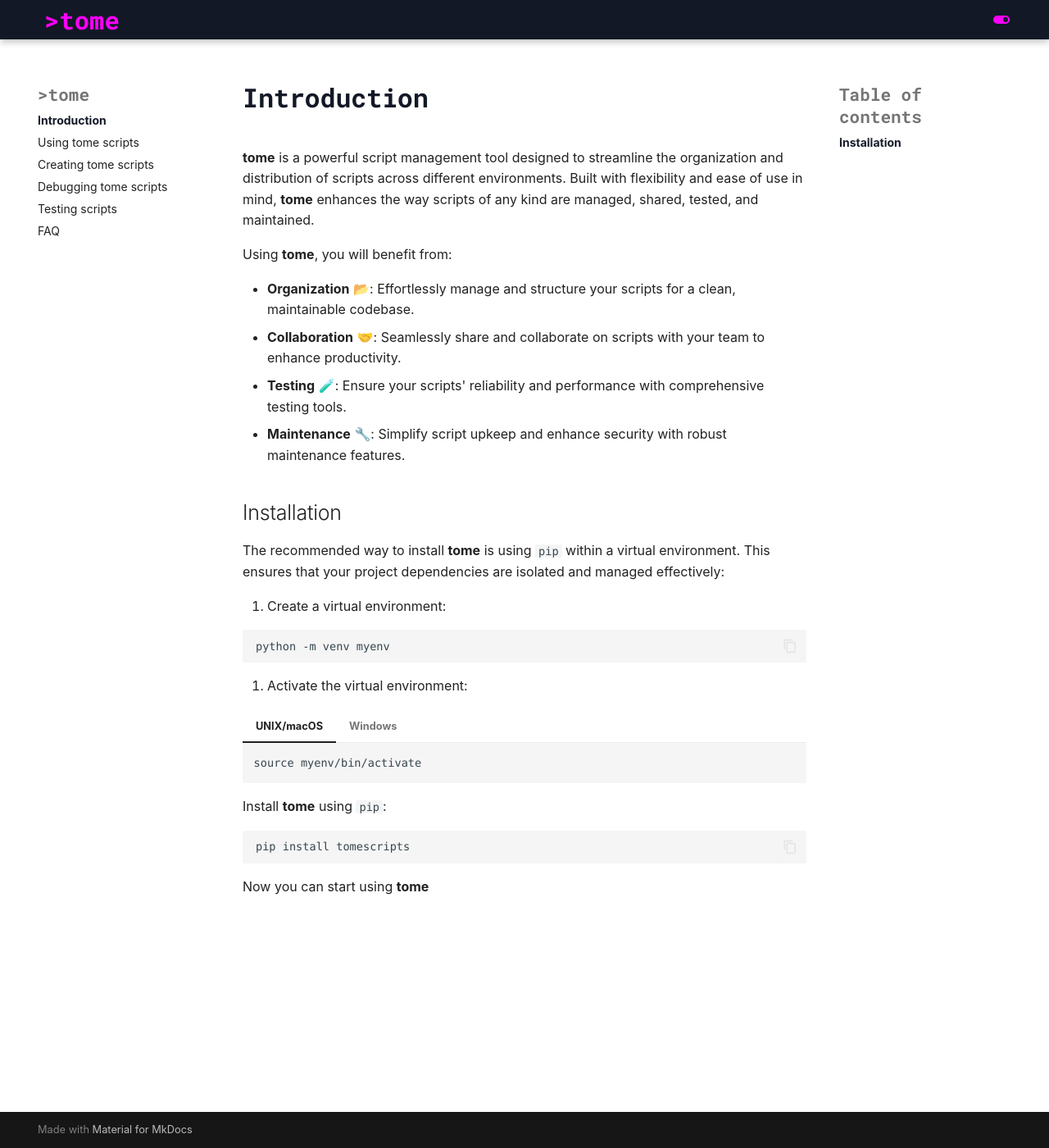
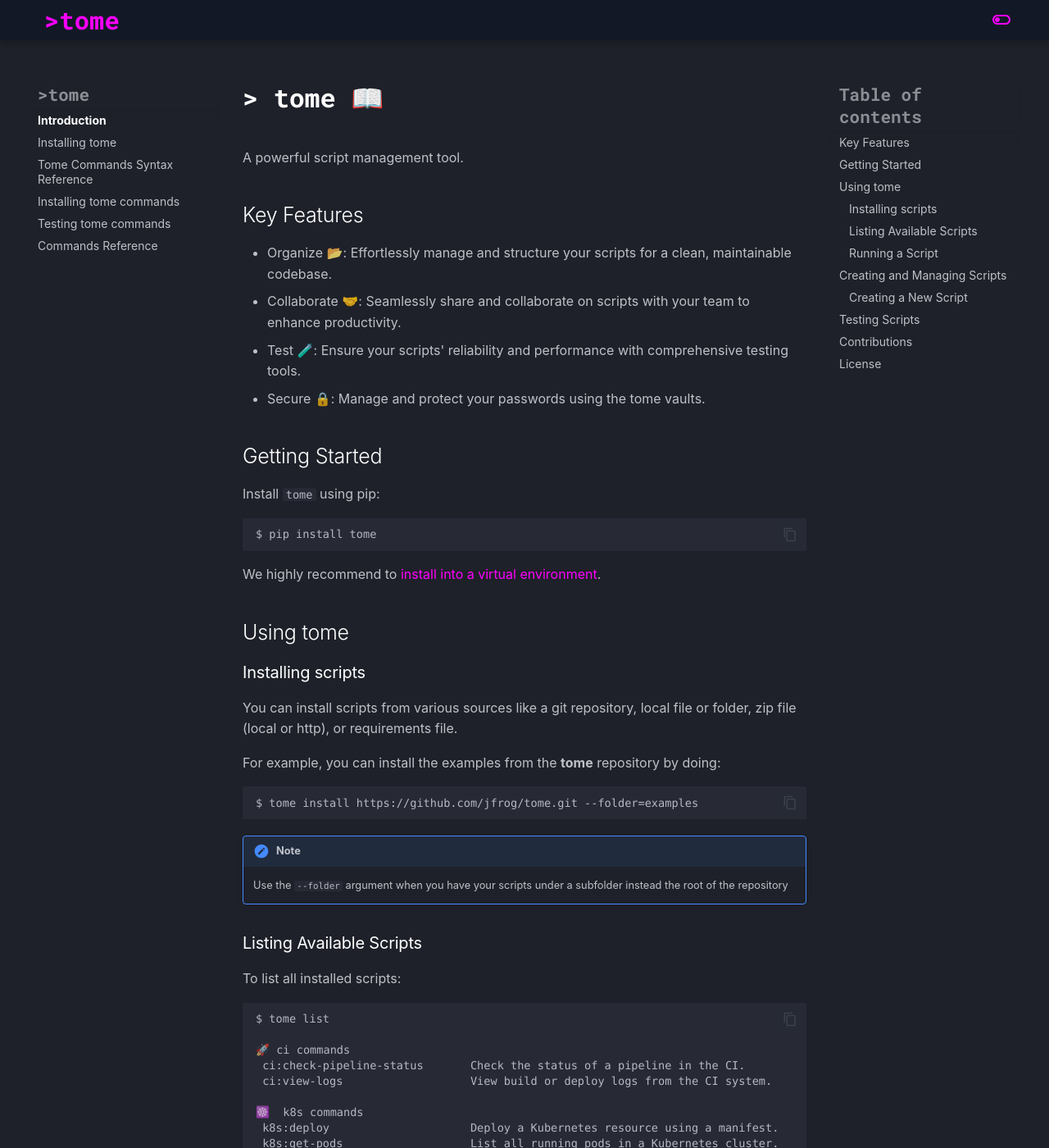
Before and after one commit to jfrog/tome, an MkDocs documentation site: the page built from docs/index.md, in a window 1280 px wide and 1400 px high. Shown: the whole window at 82% size. Built offline with MkDocs 1.6.1 and Material for MkDocs 9.7.7, drawn with Linux system fonts in a browser that asks for light colours; the version menu is left out; some of the changed text lies outside the part shown.

Commit message:
Add docs deployment and version docs (#1)
* update index

* add docs deployment for multiple versions

* simplify docs

* improve link visibility

* add admonition

* wip

* wip

* wip

* comment dev docs deploy

````diff
--- a/docs/index.md
+++ b/docs/index.md
@@ -1,48 +1,202 @@
-**tome** is a powerful script management tool designed to streamline the organization and
-distribution of scripts across different environments. Built with flexibility and ease of
-use in mind, **tome** enhances the way scripts of any kind are managed, shared, tested,
-and maintained.
+# > tome 📖
 
-Using **tome**, you will benefit from:
+A powerful script management tool.
 
-- **Organization** 📂: Effortlessly manage and structure your scripts for a clean,
-  maintainable codebase.
-- **Collaboration** 🤝: Seamlessly share and collaborate on scripts with your team to
-  enhance productivity.
-- **Testing** 🧪: Ensure your scripts' reliability and performance with comprehensive
-  testing tools.
-- **Maintenance** 🔧: Simplify script upkeep and enhance security with robust maintenance
-  features.
+## Key Features
 
-## Installation
+- Organize 📂: Effortlessly manage and structure your scripts for a clean, maintainable codebase.
+- Collaborate 🤝: Seamlessly share and collaborate on scripts with your team to enhance productivity.
+- Test 🧪: Ensure your scripts' reliability and performance with comprehensive testing tools.
+- Secure 🔒: Manage and protect your passwords using the tome vaults.
 
-The recommended way to install **tome** is using `pip` within a virtual environment. This
-ensures that your project dependencies are isolated and managed effectively:
+## Getting Started
 
-1. Create a virtual environment:
+Install `tome` using pip:
+
+```bash
+$ pip install tome
+```
+
+We highly recommend to [install into a virtual environment](./install.md).
+
+## Using tome
+
+### Installing scripts
+
+You can install scripts from various sources like a git repository, local file or folder,
+zip file (local or http), or requirements file.
+
+For example, you can install the examples from the **tome** repository by doing:
+
+```bash
+$ tome install https://github.com/jfrog/tome.git --folder=examples
+```
+
+!!! note
+
+    Use the ``--folder`` argument when you have your scripts under a subfolder instead the root of the repository
+
+
+### Listing Available Scripts
+
+To list all installed scripts:
+
+```bash
+$ tome list
+
+🚀 ci commands
+ ci:check-pipeline-status       Check the status of a pipeline in the CI.
+ ci:view-logs                   View build or deploy logs from the CI system.
+
+☸️  k8s commands
+ k8s:deploy                     Deploy a Kubernetes resource using a manifest.
+ k8s:get-pods                   List all running pods in a Kubernetes cluster.
+
+📡 server commands
+ server:check-health            Perform a health check on a server.
+ server:log-watch               Stream live logs from a server.
+ server:restart                 Restart a specific server instance.
+ server:scale-down              Decrease the number of server instances.
+ server:scale-up                Increase the number of server instances.
+```
+
+### Running a Script
+
+Execute a script invoking it with ``<namespace>:<command>`` like:
+
+```bash
+$ tome ci:check-pipeline-status --pipeline-id 427
+
+🚀 Checking the status of pipeline #427...
+Fetching pipeline details...
+Pipeline ID: 427
+Project: web-app-deployment
+Status: Running
+Started at: 2025-02-03 18:04:43 UTC
+Duration: 11 minutes
+📄 View pipeline details
+📝 Latest commit: Fix login issue (commit hash: a1b2c3d4)
+[2025-02-03 18:05:43.563673] - Cloning repository...
+[2025-02-03 18:06:58.563673] - Running tests...
+[2025-02-03 18:10:13.563673] - Building Docker image...
+Pipeline still running...
+```
+
+## Creating and Managing Scripts
+
+### Creating a New Script
+
+Create a new script with a predefined structure as a starting point using:
+
+```bash
+$ tome new <namespace>:<command>
+```
+
+Example:
+
+```bash
+$ tome new greetings:hello
+```
+
+To start using it, you can install this tome command as editable so that you can see the
+changes while you are developing.
+
+```bash
+$ tome install . -e
+```
+
+The command will appear marked as editable: ``(e)`` if you do a ``tome list``:
+
+```bash
+$ tome list
+
+...
+🌲 greetings commands
+ greetings:hello (e)            Description of the command.
+...
 
 ```
-python -m venv myenv
+
+You can open the ``./greetings/hello.py`` file with the editor of your choice and start
+making changes. The changes will be inmediately applied when you are doing them because we
+have installed it as [editable](./editables.md).
+
+This command will create something simillar to this file structure:
+
+```bash
+.
+└── greetings
+    ├── hello.py
+    └── tests
+        └── test_hello.py
 ```
 
-2. Activate the virtual environment:
+Let's check the ``hello.py`` file:
 
-=== "UNIX/macOS"
+```python
+import os
 
-    ```
-    source myenv/bin/activate
-    ```
+from tome.command import tome_command
+from tome.api.output import TomeOutput
 
-=== "Windows"
+def format_message_hello(message):
+    """
+    Add exclamations for a message
+    """
+    return message + "!!!"
 
-    ```
-    myenv\Scripts\activate
-    ```
 
-Install **tome** using `pip`:
+@tome_command()
+def hello(tome_api, parser, *args):
+    """
+    Description of the command.
+    """
+    parser.add_argument('positional_argument', help="Placeholder for a positional argument")
+    parser.add_argument('--optional-argument', help="Placeholder for an optional argument")
+    args = parser.parse_args(*args)
+
+    # Add your command implementation here
+    tome_output = TomeOutput()
+    tome_output.info(format_message_hello(f"Tome command called with positional argument: {args.positional_argument}"))
+    if args.optional_argument:
+       tome_output.info(format_message_hello(f"Tome command called with optional argument: {args.optional_argument}"))
+```
+
+For more details on the tome commands syntax please check [reference section](./reference.md).
+
+## Testing Scripts
+
+Tome supports testing using the ``tome test`` command. If you check the files that tome
+new created you will see a tests folder with a ``test_hello.py`` file inside. To run those
+tests just run:
 
 ```bash
-pip install tomescripts
+$ tome test greetings:hello
 ```
 
-Now you can start using **tome**
+To run tests over all installed commands:
+
+```bash
+$ tome test *
+```
+
+!!! note
+
+    ``tome test`` command uses [pytest](https://docs.pytest.org/en/stable/) under the hood, please install it by doing ``pip install pytest``
+
+For more information about testing your scripts with tome please check the [testing commands](./testing.md) section.
+
+## Contributions
+
+We welcome contributions! If you'd like to contribute, please check out our [Contributing
+Guide](https://github.com/jfrog/tome/blob/main/CONTRIBUTING.md) for guidelines. Fork the
+repository, make your changes, and submit a pull request.
+
+If you encounter any issues or have suggestions, feel free to [open an
+issue](https://github.com/jfrog/tome/issues).
+
+## License
+
+Tome is licensed under the [Apache License
+2.0](https://github.com/jfrog/tome/blob/main/LICENSE). See the LICENSE file for full
+details.
--- a/docs/stylesheets/tome.css
+++ b/docs/stylesheets/tome.css
@@ -11,6 +11,8 @@
 
   --content-h1-color-light: #121826;
   --content-h1-color-dark: #ffffff;
+
+  --md-link-color: magenta;
 }
 
 /* Active nav link color */
@@ -66,11 +68,27 @@
   color: var(--content-h1-color-dark);
 }
 
+[data-md-color-scheme="default"] .md-content h2,
+[data-md-color-scheme="default"] .md-content h3 {
+  color: var(--content-h1-color-light);
+}
+
+[data-md-color-scheme="slate"] .md-content h2,
+[data-md-color-scheme="slate"] .md-content h3 {
+  color: var(--content-h1-color-dark);
+}
+
+.md-content a {
+  color: var(--md-link-color);
+  text-decoration: none;
+  font-weight: normal;
+}
+
 .tabbed-content .tabbed-block p {
-    margin: 0;
+  margin: 0;
 }
 
 .tabbed-content .tabbed-block code {
-    display: block;
-    padding: 1em;
+  display: block;
+  padding: 1em;
 }
--- a/mkdocs.yml
+++ b/mkdocs.yml
@@ -1,12 +1,12 @@
 site_name: ">tome"
-
+site_url: "https://jfrog.github.io/tome/"
 nav:
   - Introduction: index.md
-  - "Using tome scripts": use_tome.md
-  - "Creating tome scripts": create_tome.md
-  - "Debugging tome scripts": debug_tome.md
-  - "Testing scripts": test_tome.md
-  - FAQ: faq.md
+  - Installing tome: install.md
+  - Tome Commands Syntax Reference: reference.md
+  - Installing tome commands: tome_install.md
+  - Testing tome commands: tome_test.md
+  - Commands Reference: tome_commands.md
 
 theme:
   name: material
@@ -14,27 +14,36 @@
   favicon: images/favicon.ico
   logo: images/favicon.ico
   palette:
+    - scheme: slate
+      primary: custom
+      toggle:
+        icon: material/toggle-switch-off-outline
+        name: Switch to light mode
     - scheme: default
       primary: custom
       toggle:
         icon: material/toggle-switch
         name: Switch to dark mode
-    - scheme: slate
-      primary: custom
-      toggle:
-        icon: material/toggle-switch-off-outline
-        name: Switch to light mode
   features:
     - content.code.copy
     - content.tabs.link
+    - navigation.expand
 
 plugins:
   - mkdocstrings
+  - mike
+
+extra:
+  version:
+    provider: mike
+    alias: true
+    default: latest
 
 extra_css:
   - stylesheets/tome.css
 
 markdown_extensions:
+  - admonition
   - pymdownx.highlight:
       anchor_linenums: true
       line_spans: __span
--- a/pyproject.toml
+++ b/pyproject.toml
@@ -46,7 +46,7 @@
     "bandit",
 ]
 
-docs = ["mkdocs", "mkdocstrings[python]", "mkdocs-material"]
+docs = ["mkdocs", "mkdocstrings[python]", "mkdocs-material", "mike"]
 
 [project.scripts]
 tome = "tome.cli:main"
````
Also changed, not shown: docs/install.md (added, +34 -0 lines), docs/create_tome.md (deleted), docs/debug_tome.md (deleted), docs/editables.md (added), docs/faq.md (deleted), docs/reference.md (added), docs/test_tome.md (deleted), docs/testing.md (added), docs/tome_commands.md (added), docs/tome_install.md (added), docs/tome_test.md (added), docs/use_tome.md (deleted), 4 other files.
